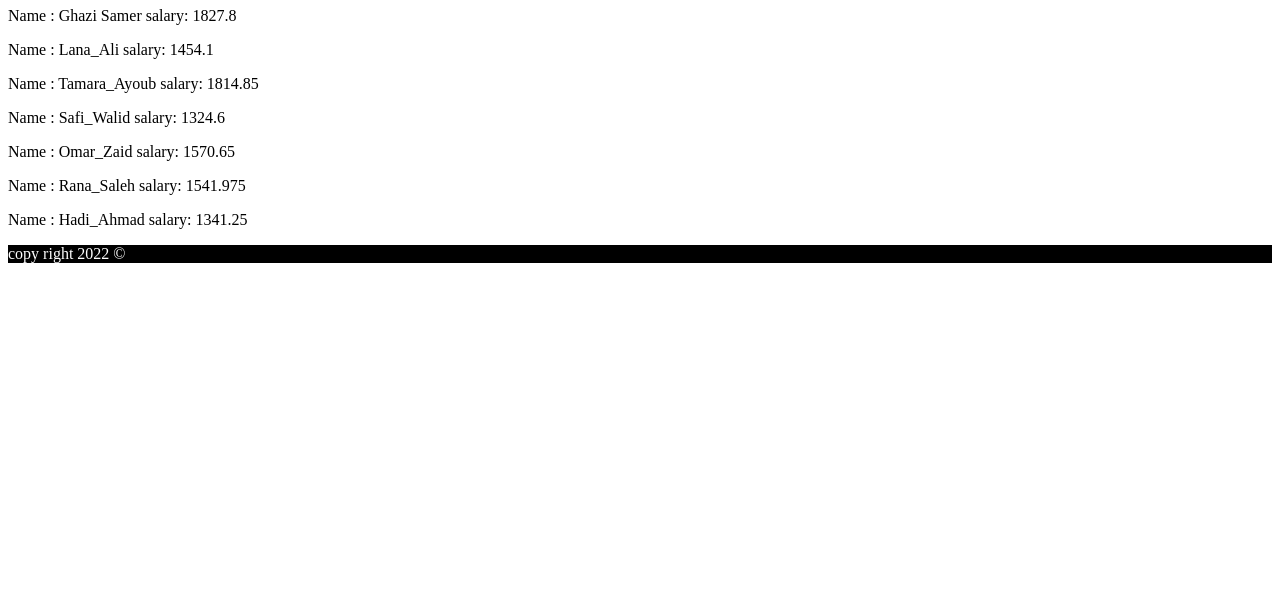
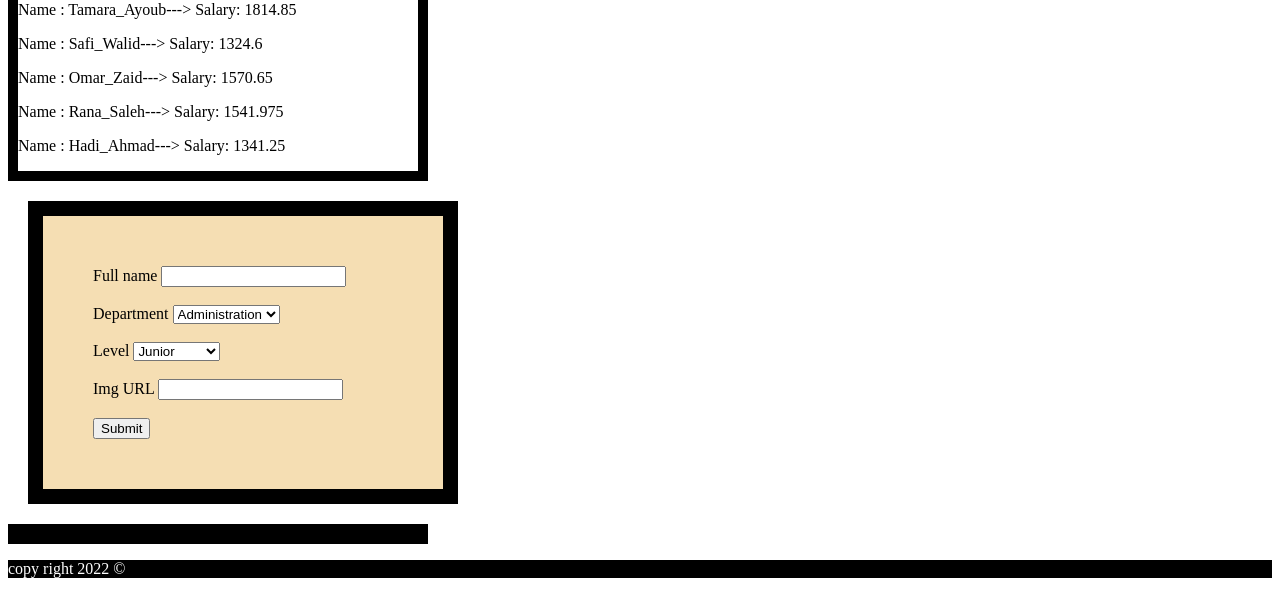
Before and after one commit to DuhaJwaied/HR-management-system, a plain HTML site: page index.html in a window 1280 px wide. Shown: the part 285-879 px from the top of the page. Before the commit the page ends 800 px from the top, so only its background shows below. Drawn offline with Linux system fonts and the light colour scheme.

Commit message:
not finish

```diff
--- a/app.js
+++ b/app.js
@@ -43,7 +43,7 @@ Employee.prototype.getSalary = function () {
 
         let totalSalary = Math.random() * (max - min + 1) + min;
         console.log(totalSalary);
-        totalSalary=totalSalary.toFixed();
+        totalSalary = totalSalary.toFixed();
         this.Salary = totalSalary - totalSalary * 0.075;
 
 }
@@ -53,7 +53,7 @@ let div = document.getElementById("divone");
 
 Employee.prototype.render = function () {
         let par = document.createElement("p");
-        par.textContent = ` Name : ${this.FullName}  salary: ${this.Salary}`;
+        par.textContent = `     Name : ${this.FullName}---> Salary: ${this.Salary}`;
         div.appendChild(par)
 }
 
@@ -63,10 +63,8 @@ for (let i = 0; i < allEmployees.length; i++) {
         allEmployees[i].render();
         console.log(allEmployees[i]);
 }
-
-
-
-
-
-
-       // document.write ($ { this.FullName } , $ {this.Img} )
+// Create a function to generate a unique four digits employee id number.
+function UniqID() {
+        var val = Math.floor(1000 + Math.random() * 9000);
+}
+//You will add an event listener to get the data from the form instead of having hard coded data.
--- a/index.css
+++ b/index.css
@@ -4,9 +4,17 @@
 margin-right: 20;
 color: white;
 }
+
+body div {   border: 10px solid black;
+width: 400px;}
 header{color: white}
 header {background-color: black;}
 footer{background-color: black;}
 footer p { color: white;}
-
-header img{ margin-left: auto;}
+body form { background-color:wheat;
+    width: 300px;
+    border: 15px solid black;
+    padding: 50px;
+    margin: 20px;
+}
+header img{ margin-left: auto; }
--- a/index.html
+++ b/index.html
@@ -1,5 +1,6 @@
 <!DOCTYPE html>
 <html lang="en">
+
 <head>
     <meta charset="UTF-8">
     <meta http-equiv="X-UA-Compatible" content="IE=edge">
@@ -8,27 +9,68 @@
     <link rel="stylesheet" href="index.css">
     <header>
 
-        <img src="11111111111111.png" alt="logo" width="200" height="200">
+        <img src="download (1).png" alt="logo" width="100" height="100">
 
         <nav> <a href="accounting.html">accounting page </a></nav>
-<h1> HR management system </h1>
+        <h1> HR management system </h1>
 
-</header>
+    </header>
 </head>
+
 <body>
     <main>
-<div id="divone">
+        <div id="divone">
+
+        </div>
+        <form>
 
 
 
-</div>
+            <label for="name">Full name</label>
+            <input type "text" , name="name" , id="name">
+            <br>
+            <br>
+            <label for="Department">Department</label>
 
+            <select name="Department" id="Department">
+                <option value="Administration">Administration</option>
+                <option value="Marketing">Marketing</option>
+                <option value="Development">Development</option>
+                <option value="Finance">Finance</option>
+            </select>
 
+            <br>
+            <br>
+            <label for="Level">Level</label>
+
+            <select name="Level" id="Level">
+                <option value="Junior">Junior</option>
+                <option value="Mid-Senior">Mid-Senior</option>
+                <option value="Senior">Senior</option>
+
+            </select>
+
+            <br>
+            <br>
+            <label for="Imageurl">Img URL</label>
+            <input type "text" , name="Imageurl" , id="Imageurl">
+            <br>
+            <br>
+            <input type="submit" , name="submit" ,id="submit">
+            <br>
+        </form>
+<div id="divadd"></div>
 
     </main>
     <script src="app.js"></script>
 
 
-<footer> <p>copy right 2022 &copy  </p></footer>
+    <footer>
+        <p>copy right 2022 &copy </p>
+    </footer>
+
+
+
 </body>
+
 </html>
```
Also changed, not shown: accounting.html (+1 -1 lines), download (1).png (added).
